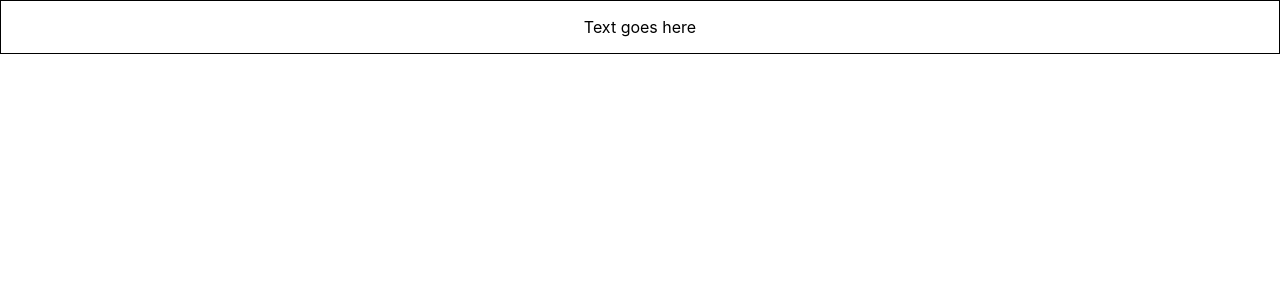
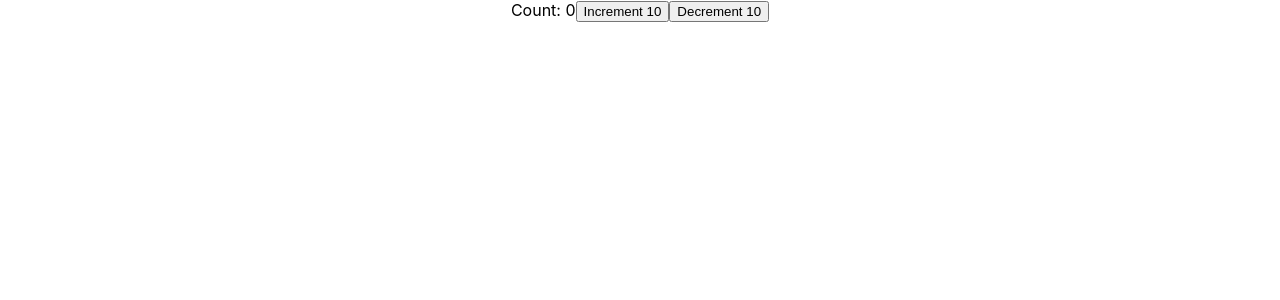
Before and after one commit to GaisericDev/react-typescript, a React (Create React App) app: page / in a window 1280 px wide. Shown: the top 300 px of the page. Built offline with nearby package versions, Linux system fonts and the light colour scheme.

Commit message:
add state reducer

```diff
--- a/src/App.tsx
+++ b/src/App.tsx
@@ -1,5 +1,5 @@
 import './App.css';
-import { Container } from './components/Container';
+import {Counter} from "./components/state/Counter";
 
 function App() {
   const personName = {
@@ -9,10 +9,7 @@
 
   return (
     <div className="App">
-     <Container styles={{
-       border: "1px solid black",
-       padding: "1rem",
-     }}></Container>
+      <Counter></Counter>
     </div>
   );
 }
--- /dev/null
+++ b/src/components/state/Counter.tsx
@@ -0,0 +1,23 @@
+import { useReducer } from "react"
+import { CounterState, CounterAction } from "./Counter.types"
+const initialState = {count: 0}
+
+const reducer = (state:CounterState, action:CounterAction) => {
+    switch(action.type){
+        case 'increment':
+            return {count: state.count + action.payload}
+        case 'decrement':
+            return {count: state.count - action.payload}
+        default:
+            return state
+    }
+}
+export const Counter = () => {
+    const [state, dispatch] = useReducer(reducer, initialState)
+    return(
+        <>Count: {state.count}
+        <button onClick={()=>dispatch({type: 'increment', payload: 10})}>Increment 10</button>
+        <button onClick={()=>dispatch({type: 'decrement', payload: 10})}>Decrement 10</button>
+        </>
+    )
+}
```
Also changed, not shown: src/components/state/Counter.types.ts (added, +8 -0 lines).
